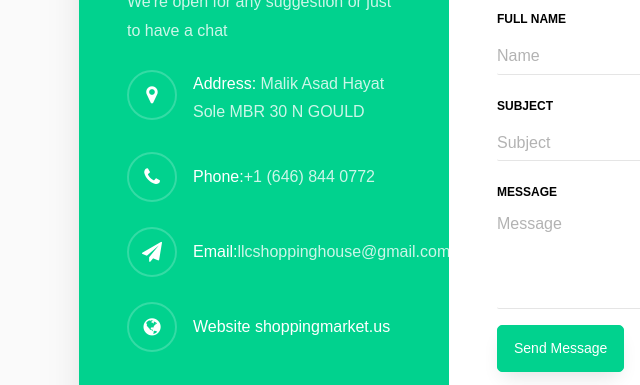
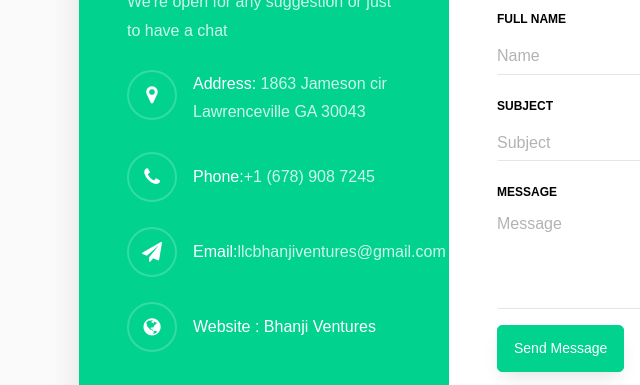
Before and after one commit to muddasir03/fresh, a plain HTML site: page contact/index.html in a window 1280 px wide. Shown: the part 320-705 px from the top of the page, 6-646 px from the left. Drawn offline with Linux system fonts and the light colour scheme.

Commit message:
Update index.html

```diff
--- a/contact/index.html
+++ b/contact/index.html
@@ -2,7 +2,7 @@
 <html lang="en">
 
 <head>
-	<title>Contact US | Shopping Market</title>
+	<title>Contact US | Bhanji Ventures</title>
 	<meta charset="utf-8">
 	<meta name="viewport" content="width=device-width, initial-scale=1, shrink-to-fit=no">
 
@@ -82,7 +82,8 @@
 											<span class="fa fa-map-marker"></span>
 										</div>
 										<div class="text pl-3">
-											<p><span>Address:</span> Malik Asad Hayat Sole MBR 30 N GOULD
+											<p><span>Address:</span> 1863 Jameson cir
+												Lawrenceville GA 30043
 											</p>
 										</div>
 									</div>
@@ -91,7 +92,7 @@
 											<span class="fa fa-phone"></span>
 										</div>
 										<div class="text pl-3">
-											<p><span>Phone:</span>+1 (646) 844 0772</p>
+											<p><span>Phone:</span>+1 (678) 908 7245</p>
 										</div>
 									</div>
 									<div class="dbox w-100 d-flex align-items-center">
@@ -99,7 +100,7 @@
 											<span class="fa fa-paper-plane"></span>
 										</div>
 										<div class="text pl-3">
-											<p><span>Email:</span>llcshoppinghouse@gmail.com</p>
+											<p><span>Email:</span>llcbhanjiventures@gmail.com</p>
 										</div>
 									</div>
 									<div class="dbox w-100 d-flex align-items-center">
@@ -107,7 +108,7 @@
 											<span class="fa fa-globe"></span>
 										</div>
 										<div class="text pl-3">
-											<p><span>Website</span> <a href="#">shoppingmarket.us</a></p>
+											<p><span>Website :</span> <a href="#">Bhanji Ventures</a></p>
 										</div>
 									</div>
 								</div>
```
